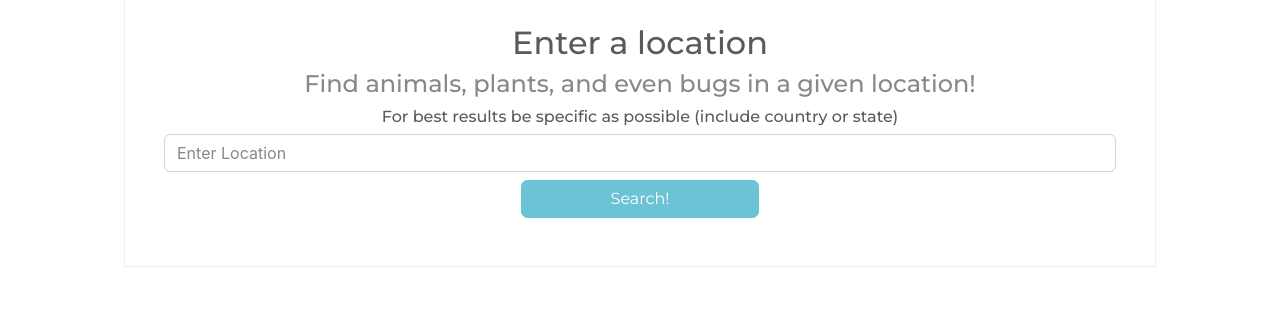
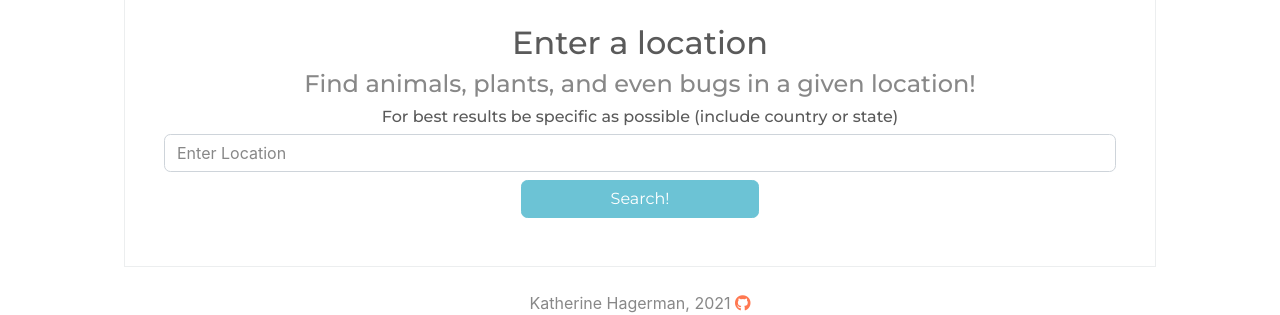
Before and after one commit to khagerman/Nature-Around-You, a Flask app: page / in a window 1280 px wide. Shown: the part 849-1164 px from the top of the page. Before the commit the page ends 1116 px from the top, so only its background shows below. Run offline with Flask 2, Linux system fonts and the light colour scheme; some libraries are stand-ins or nearby versions.

Commit message:
adding to heroku

```diff
--- /dev/null
+++ b/runtime.txt
@@ -0,0 +1 @@
+python-3.7.8
--- a/templates/base.html
+++ b/templates/base.html
@@ -57,6 +57,13 @@
     integrity="sha384-JZR6Spejh4U02d8jOt6vLEHfe/JQGiRRSQQxSfFWpi1MquVdAyjUar5+76PVCmYl"
     crossorigin="anonymous"></script>
 
+  <footer class="footer">
+    <div class="container text-center">
+      <span class="text-muted">Katherine Hagerman, 2021 <a href="https://github.com/khagerman/Nature-Around-You"><i
+            class="fab fa-github text-danger"></i></a> </span>
+    </div>
+  </footer>
 </body>
 
+
 </html>
```
Also changed, not shown: requirements.txt (+12 -0 lines), 1 other file.
